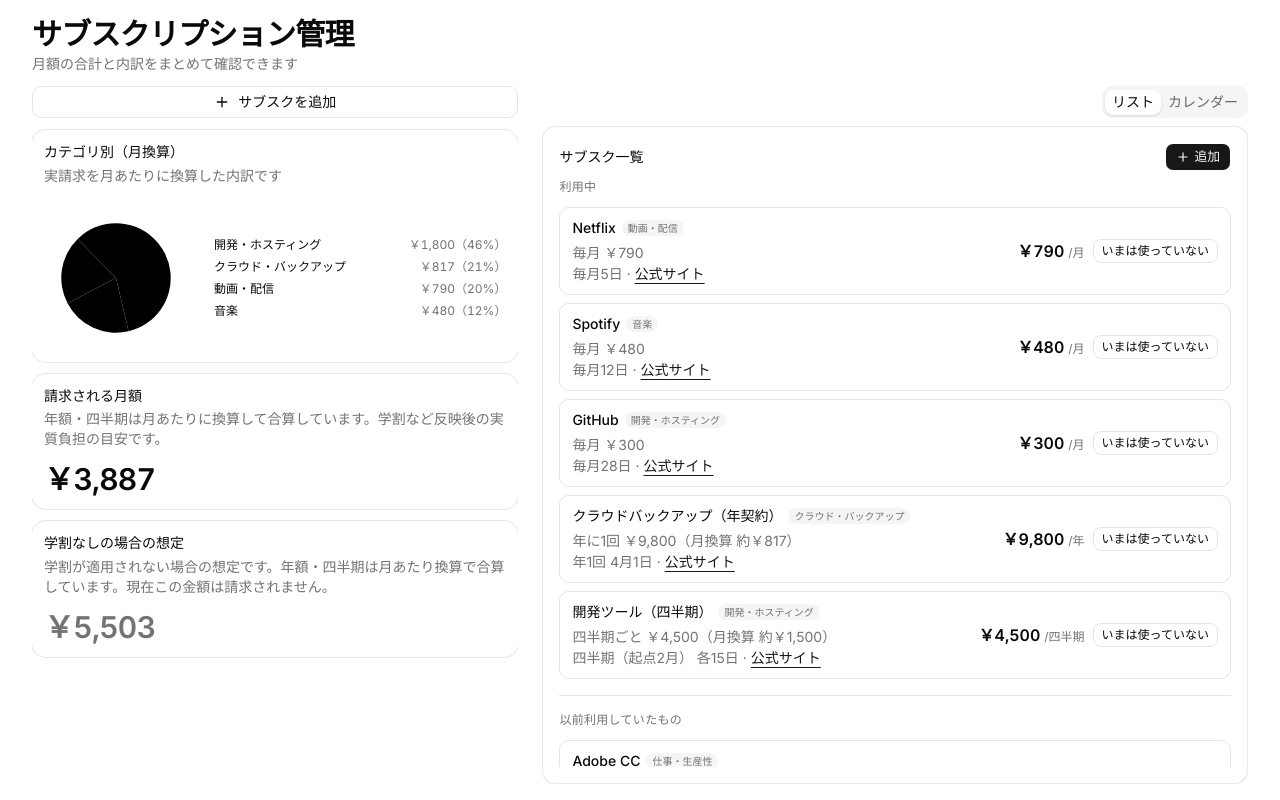
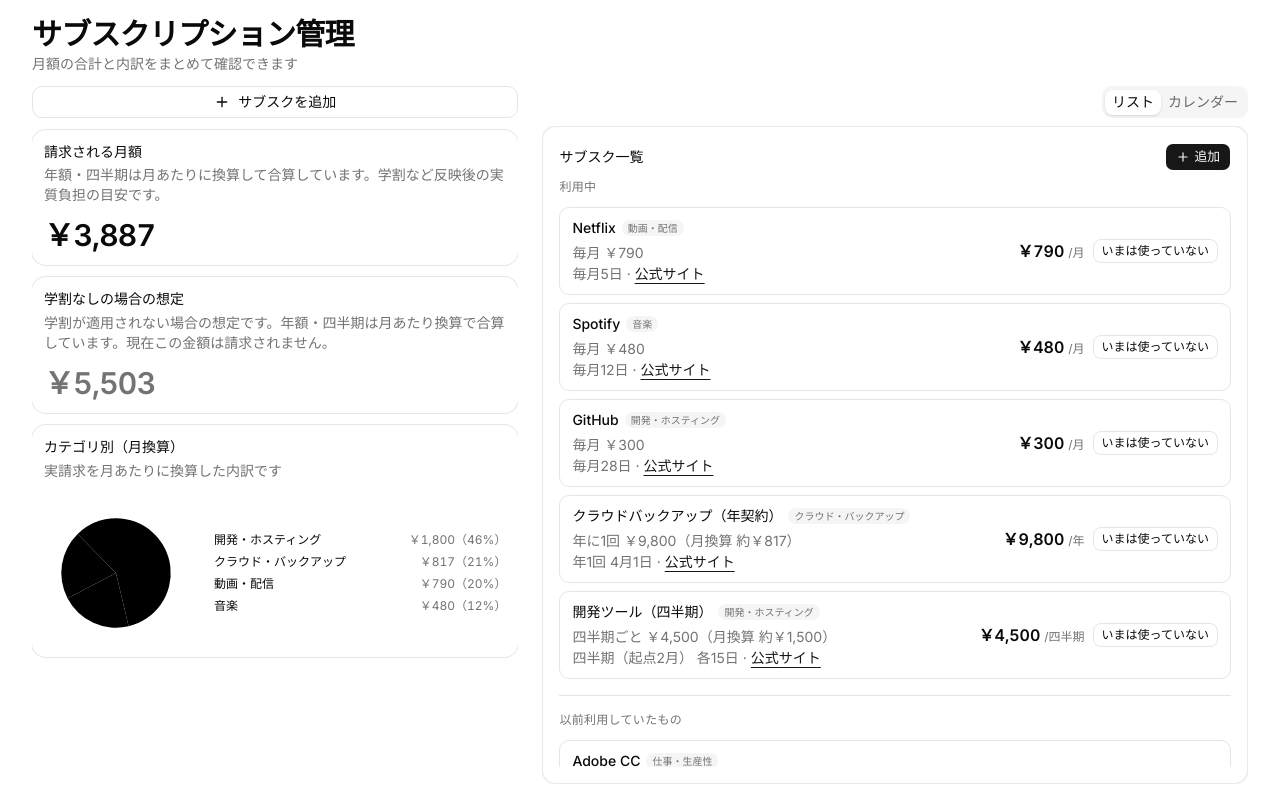
Before and after one commit to Berry7028/subscription-management, a Next.js app: page / in a window 1280 px wide. Built offline with nearby package versions, Linux system fonts and the light colour scheme.

Commit message:
fix: reorder SubscriptionCategoryChart component placement in subscriptions dashboard

```diff
--- a/components/subscription/subscriptions-dashboard-client.tsx
+++ b/components/subscription/subscriptions-dashboard-client.tsx
@@ -72,11 +72,11 @@ export function SubscriptionsDashboardClient({
               <Plus className="size-4" />
               サブスクを追加
             </Button>
-            <SubscriptionCategoryChart slices={categorySlices} />
             <MonthlyTotalSummary billedMonthlyJpy={billedMonthlyJpy} />
             <StandardMonthlyEstimateCard
               standardMonthlyJpy={standardMonthlyJpy}
             />
+            <SubscriptionCategoryChart slices={categorySlices} />
           </>
         }
       />
```
